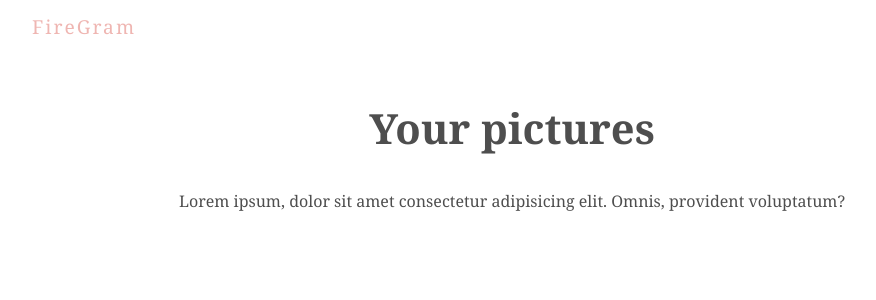
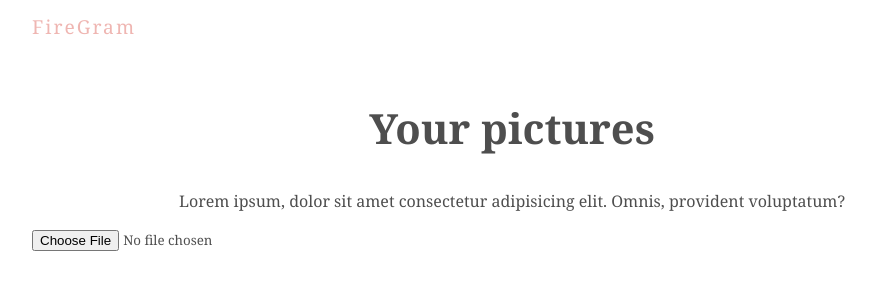
Before and after one commit to Gabriel-JM/firegram, a React (Create React App) app: page / in a window 1280 px wide. Shown: the top 300 px of the page, without its empty margins (128-1004 px from the left). Built offline with nearby package versions, Linux system fonts and the light colour scheme.

Commit message:
Add UploadForm

```diff
--- a/src/App.tsx
+++ b/src/App.tsx
@@ -1,10 +1,12 @@
 import React from 'react'
 import Title from './comps/Title'
+import UploadForm from './comps/UploadForm'
 
 function App() {
   return (
     <div className="app-container">
       <Title />
+      <UploadForm />
     </div>
   )
 }
--- /dev/null
+++ b/src/comps/UploadForm.tsx
@@ -0,0 +1,18 @@
+import React, { FC } from 'react'
+
+const UploadForm: FC = () => {
+
+  const changeImgHandler = (event: React.ChangeEvent) => {
+    const target = event.target as HTMLInputElement
+    let selected = target.files && target?.files[0]
+    console.log(selected)
+  }
+
+  return (
+    <form>
+      <input type="file" onChange={changeImgHandler} />
+    </form>
+  )
+}
+
+export default UploadForm
```
